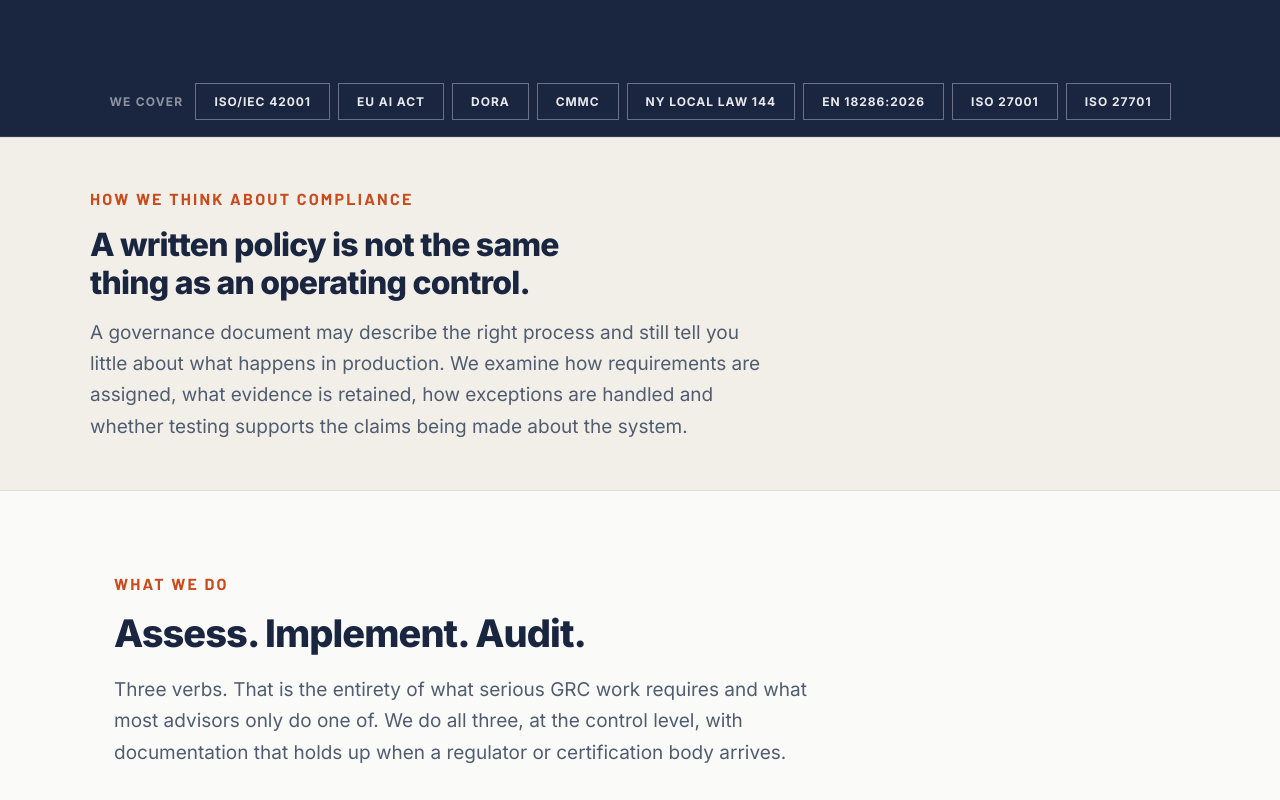
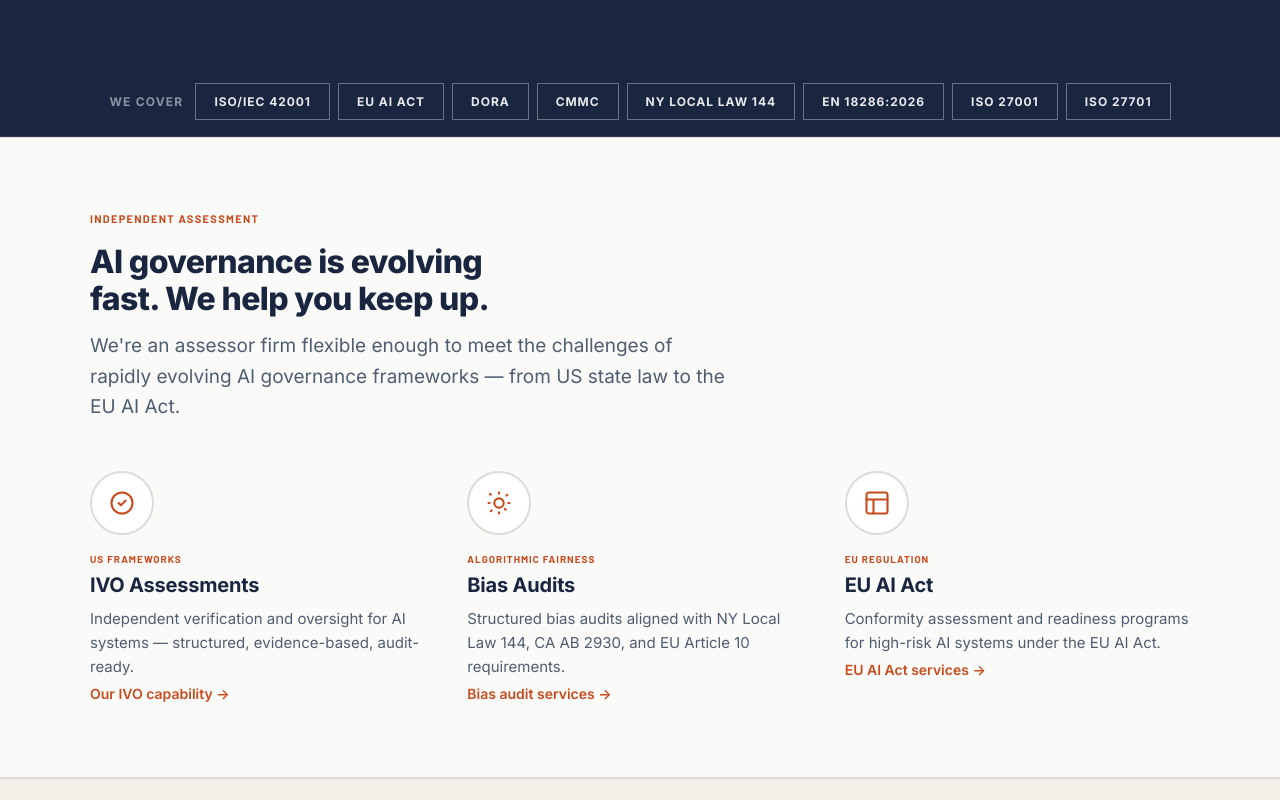
Before and after one commit to jjs-goral/measpros-website, a plain HTML site: page index.html in a window 1280 px wide. Shown: the part 580-1380 px from the top of the page. Drawn offline with Linux system fonts and the light colour scheme.

Commit message:
Add assessor block to homepage

```diff
--- a/index.html
+++ b/index.html
@@ -1248,6 +1248,50 @@ footer a:hover { color: #fff; }
  <span class="reg-pill">ISO 27001</span>
  <span class="reg-pill">ISO 27701</span>
 </div>
+
+<!-- ASSESSOR BLOCK -->
+<section class="assessor-section">
+ <div class="assessor-inner">
+  <div class="assessor-eyebrow">Independent Assessment</div>
+  <h2 class="assessor-headline">AI governance is evolving fast. We help you keep up.</h2>
+  <p class="assessor-subhead">We're an assessor firm flexible enough to meet the challenges of rapidly evolving AI governance frameworks — from US state law to the EU AI Act.</p>
+  <div class="assessor-cards">
+   <a href="/ivo-capability.html" class="assessor-card">
+    <div class="assessor-circle">
+     <svg viewBox="0 0 24 24"><path d="M9 12l2 2 4-4"/><circle cx="12" cy="12" r="9"/></svg>
+    </div>
+    <div>
+     <div class="assessor-card-label">US Frameworks</div>
+     <div class="assessor-card-title">IVO Assessments</div>
+     <div class="assessor-card-desc">Independent verification and oversight for AI systems — structured, evidence-based, audit-ready.</div>
+     <span class="assessor-card-link">Our IVO capability →</span>
+    </div>
+   </a>
+   <a href="/bias-audits.html" class="assessor-card">
+    <div class="assessor-circle">
+     <svg viewBox="0 0 24 24"><circle cx="12" cy="12" r="4"/><path d="M12 3v1m0 16v1M4.22 4.22l.7.7m12.16 12.16l.7.7M3 12h1m16 0h1M4.92 19.07l.7-.7M18.36 5.64l.7-.7"/></svg>
+    </div>
+    <div>
+     <div class="assessor-card-label">Algorithmic Fairness</div>
+     <div class="assessor-card-title">Bias Audits</div>
+     <div class="assessor-card-desc">Structured bias audits aligned with NY Local Law 144, CA AB 2930, and EU Article 10 requirements.</div>
+     <span class="assessor-card-link">Bias audit services →</span>
+    </div>
+   </a>
+   <a href="/eu-ai-act.html" class="assessor-card">
+    <div class="assessor-circle">
+     <svg viewBox="0 0 24 24"><rect x="3" y="3" width="18" height="18" rx="2"/><path d="M3 9h18M9 21V9"/></svg>
+    </div>
+    <div>
+     <div class="assessor-card-label">EU Regulation</div>
+     <div class="assessor-card-title">EU AI Act</div>
+     <div class="assessor-card-desc">Conformity assessment and readiness programs for high-risk AI systems under the EU AI Act.</div>
+     <span class="assessor-card-link">EU AI Act services →</span>
+    </div>
+   </a>
+  </div>
+ </div>
+</section>
 
 <!-- OUR APPROACH -->
 <div class="approach-strip">
```
